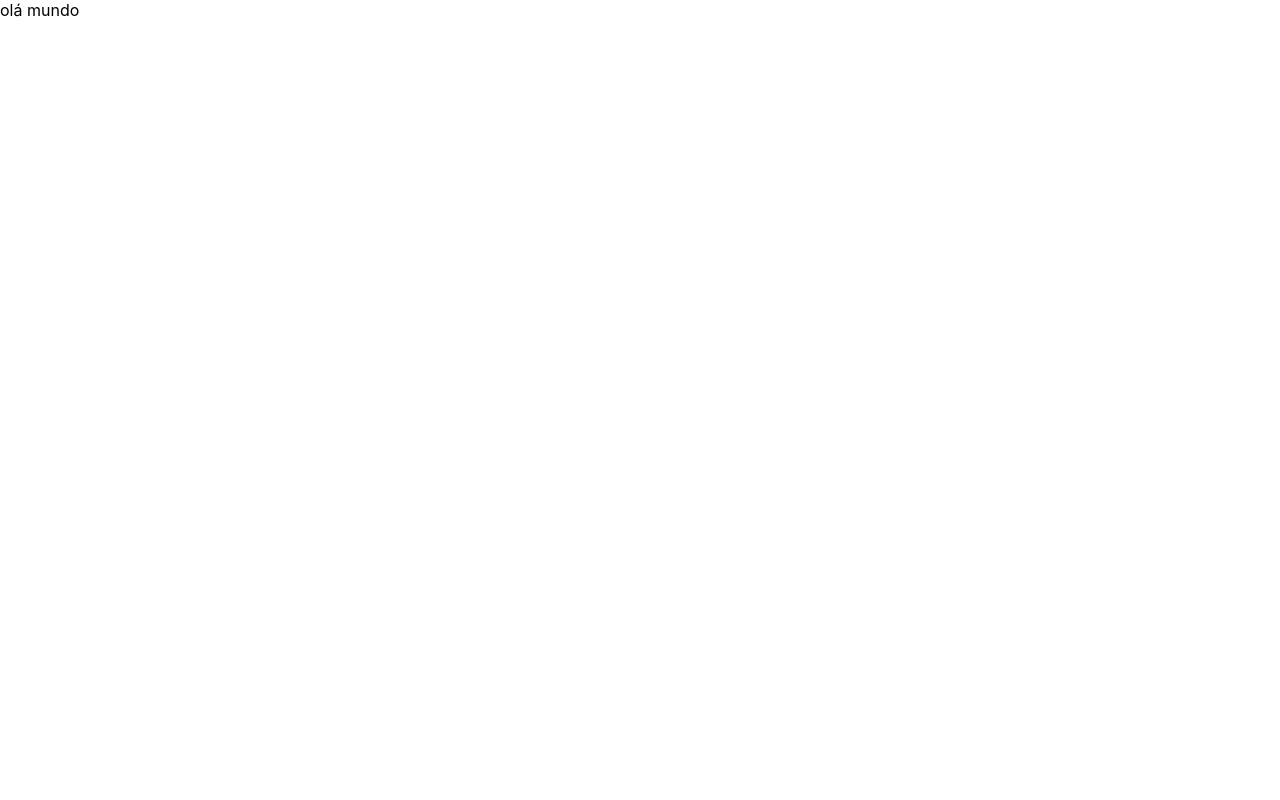
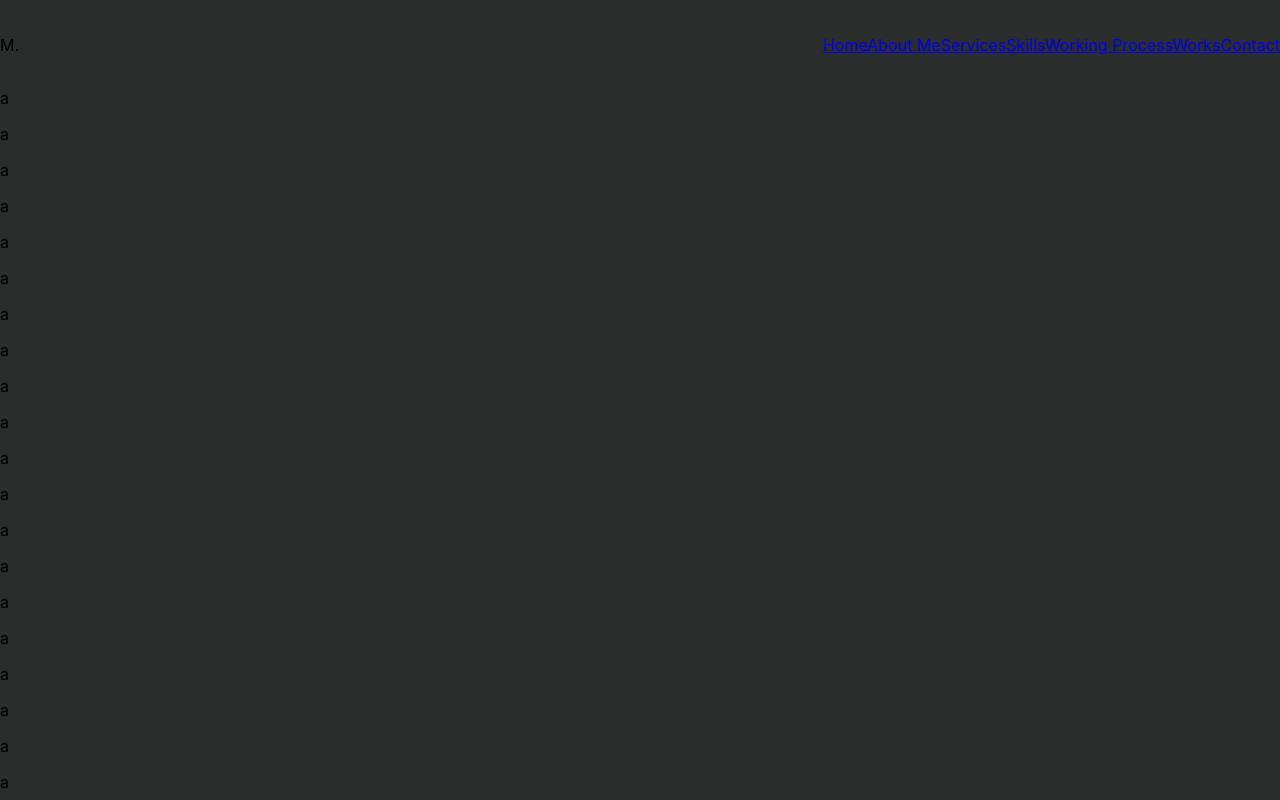
Before and after one commit to MatheusGomesRocha/Portfolio, a React (Create React App) app: page / in a window 1280 px wide. Shown: the top 800 px of the page. Built offline with nearby package versions, Linux system fonts and the light colour scheme.

Commit message:
Criando Component header e começando a estilizar

```diff
--- a/src/App.css
+++ b/src/App.css
@@ -1,31 +1,3 @@
-html {
-    scroll-behavior: smooth;
+.app {
+    background-color: #2B2C2C;
 }
-
-.custom-shape-divider-bottom-1612379057 {
-    position: absolute;
-    bottom: 0;
-    left: 0;
-    width: 100%;
-    overflow: hidden;
-    line-height: 0;
-}
-
-.custom-shape-divider-bottom-1612379057 svg {
-    position: relative;
-    display: block;
-    width: calc(146% + 1.3px);
-    height: 235px;
-}
-
-.custom-shape-divider-bottom-1612379057 .shape-fill {
-    transition: 500ms;
-}
-
-/** For tablet devices **/
-@media (min-width: 768px) and (max-width: 1023px) {
-    .custom-shape-divider-bottom-1612379057 svg {
-        width: calc(146% + 1.3px);
-        height: 209px;
-    }
-}
--- a/src/App.js
+++ b/src/App.js
@@ -1,7 +1,11 @@
+import './App.css';
+
+import Header from "./components/Header";
+
 export default () => {
     return(
         <div className={"app"}>
-            olá mundo
+            <Header />
         </div>
     )
 }
--- /dev/null
+++ b/src/components/Header.css
@@ -0,0 +1,16 @@
+.header {
+
+}
+
+.header .headerTop {
+    display: flex;
+    align-items: center;
+    justify-content: space-between;
+    height: 90px;
+    width: 100%;
+    border-bottom: 2px solid #2B2C2C;
+    transition: 250ms;
+    position: fixed;
+    top: 0;
+    background-color: #2B2C2C;
+}
--- /dev/null
+++ b/src/components/Header.js
@@ -0,0 +1,76 @@
+import React, {useState, useEffect} from "react";
+import './Header.css';
+
+export default () => {
+    const [fixedHeaderTop, setFixedHeaderTop] = useState(false);
+
+    const handleScroll = () => {        // Verifica o Scroll da pagina
+        if (document.documentElement.scrollTop > 90) {       // Se for maior que 0, fixa o Header e está na sessão Home
+            setFixedHeaderTop(true);
+        }
+        if (document.documentElement.scrollTop < 90) {
+            setFixedHeaderTop(false);
+        }
+    }
+
+    useEffect(() => {       // Ao carregar a página já executa a função para pegar o valor do scroll
+        window.onscroll = () => {
+            handleScroll();
+        };
+    }, [])
+
+    return(
+        <div className={"header"}>
+            <div className={"headerTop"} style={{
+                borderBottom: fixedHeaderTop && '2px solid red',
+                backgroundColor: fixedHeaderTop && '#252525'
+            }}>
+                <span className={"Logo"}>M.</span>
+
+                <div className={"side"}>
+                    <a className={"link"} href={"#home"}>Home</a>
+                    <a className={"link"} href={"#about"}>About Me</a>
+                    <a className={"link"} href={"#services"}>Services</a>
+                    <a className={"link"} href={"#skills"}>Skills</a>
+                    <a className={"link"} href={"#process"}>Working Process</a>
+                    <a className={"link"} href={"#works"}>Works</a>
+                    <a className={"link"} href={"#contact"}>Contact</a>
+                </div>
+            </div>
+
+            <p>a</p>
+            <p>a</p>
+            <p>a</p>
+            <p>a</p>
+            <p>a</p>
+            <p>a</p>
+            <p>a</p>
+            <p>a</p>
+            <p>a</p>
+            <p>a</p>
+            <p>a</p>
+            <p>a</p>
+            <p>a</p>
+            <p>a</p>
+            <p>a</p>
+            <p>a</p>
+            <p>a</p>
+            <p>a</p>
+            <p>a</p>
+            <p>a</p>
+            <p>a</p>
+            <p>a</p>
+            <p>a</p>
+            <p>a</p>
+            <p>a</p>
+            <p>a</p>
+            <p>a</p>
+            <p>a</p>
+            <p>a</p>
+            <p>a</p>
+            <p>a</p>
+
+
+        </div>
+    )
+}
```
Also changed, not shown: 1 other file (tests, documents, lock files or other folders).
